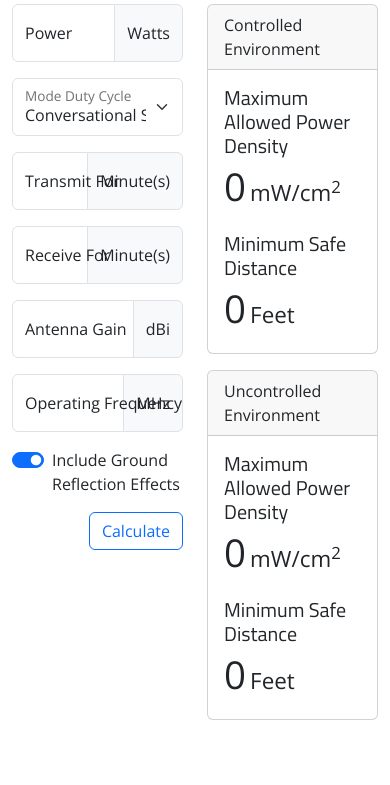
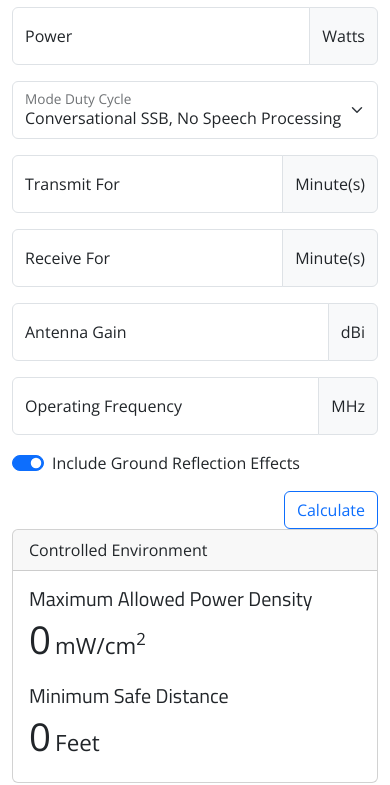
Before and after one commit to j4nr6n/rf-exposure, a website built with webpack: page src/index.html in a window 390 px wide. Shown: the part 68-853 px from the top of the page. Built offline with nearby package versions, Linux system fonts and the light colour scheme; what rf-exposure-calculator would draw is missing.

Commit message:
Improve responsiveness

```diff
--- a/src/components/ThemeSwitcher.js
+++ b/src/components/ThemeSwitcher.js
@@ -16,7 +16,7 @@ export class ThemeSwitcher {
     getPreferredTheme() {
         const storedTheme = localStorage.getItem('theme');
         const prefersDarkMode = window.matchMedia('(prefers-color-scheme: dark').matches;
-        debugger;
+
         return storedTheme ?? (prefersDarkMode ? 'dark' : 'light');
     }
 }
--- a/src/index.html
+++ b/src/index.html
@@ -11,7 +11,7 @@
     <body>
         <nav class="navbar navbar-expand-lg bg-body-tertiary mb-3">
             <div class="container-fluid">
-                <span class="navbar-brand mb-0 h1">RF Exposure Calculator</span>
+                <span class="navbar-brand mb-1 h1">RF Exposure Calculator</span>
 
                 <button type="button"
                         class="navbar-toggler"
@@ -58,7 +58,7 @@
 
         <div class="container">
             <div class="row">
-                <form id="params" class="col-6">
+                <form id="params" class="col-lg-6">
                     <div class="input-group mb-3">
                         <div class="form-floating">
                             <input type="number" step="0.0001" min="0" class="form-control" id="power" placeholder="Power">
@@ -78,7 +78,7 @@
                     </div>
 
                     <div class="row">
-                        <div class="col">
+                        <div class="col-md">
                             <div class="input-group mb-3">
                                 <div class="form-floating">
                                     <input type="number" min="0" class="form-control" id="tx-duty-cycle[tx]" placeholder="Transmit For">
@@ -88,7 +88,7 @@
                             </div>
                         </div>
 
-                        <div class="col">
+                        <div class="col-md">
                             <div class="input-group mb-3">
                                 <div class="form-floating">
                                     <input type="number" min="0" class="form-control" id="tx-duty-cycle[rx]" placeholder="Receive For">
@@ -123,7 +123,7 @@
                     <button type="submit" class="btn btn-outline-primary float-end">Calculate</button>
                 </form>
 
-                <div class="col-6">
+                <div class="col-lg-6">
                     <div id="results" style="">
                         <div class="card mb-3">
                             <div class="card-header">
```
Also changed, not shown: README.md (added), dist/index.html.
